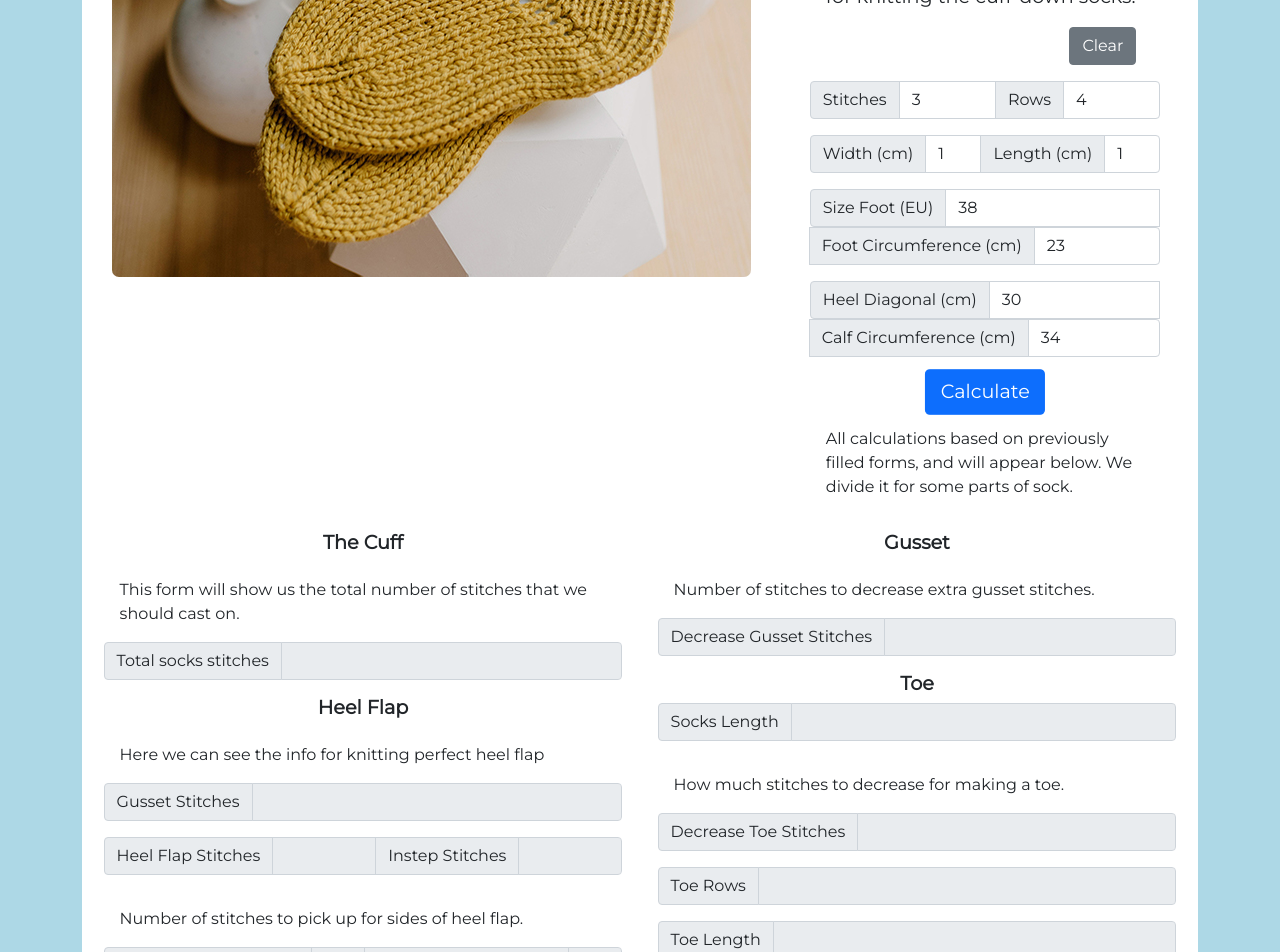
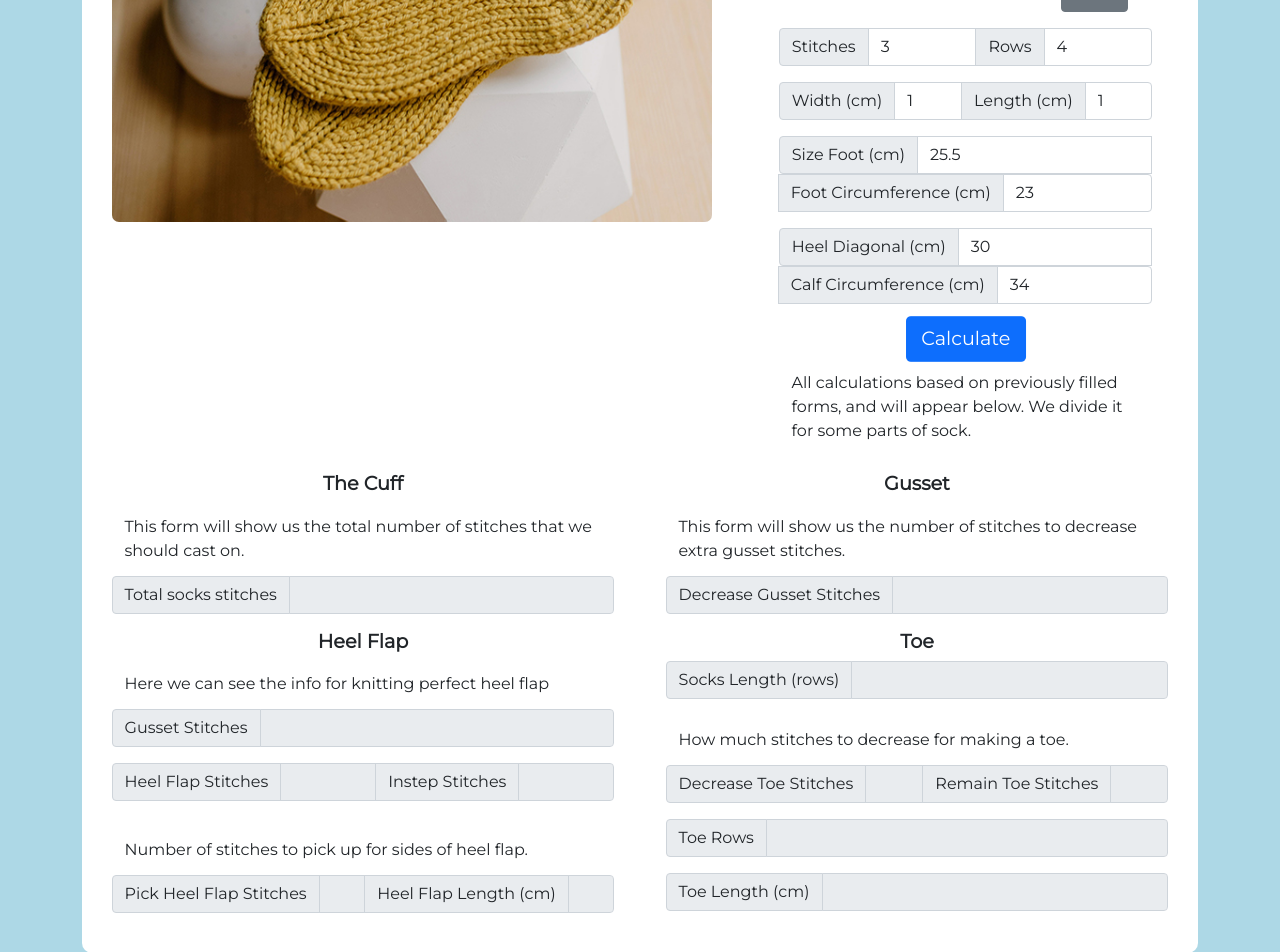
Before and after one commit to evoloshchenko/blanket-calc, a React (Create React App) app: page /socks in a window 1280 px wide. Shown: the part 480-1432 px from the top of the page. Built offline with nearby package versions, Linux system fonts and the light colour scheme.

Commit message:
Add other formulas to SocksCalculator, and also styled it a bit

```diff
--- a/src/calculators/socks/Calculator.js
+++ b/src/calculators/socks/Calculator.js
@@ -72,6 +72,7 @@ const SocksCard = () => {
   const [decreaseGussetStitches, setDecreaseGussetStitches] = useState();
   const [socksLength, setSocksLength] = useState();
   const [decreaseToeStitches, setDecreaseToeStitches] = useState();
+  const [toeStitches, setToeStitches] = useState();
   const [toeRows, setToeRows] = useState();
   const [toeLength, setToeLength] = useState();
 
@@ -99,6 +100,12 @@ const SocksCard = () => {
     setInstepStitches(sock.instepStitches);
     setPickHeelFlapStitches(sock.pickHeelFlapStitches);
     setHeelFlapLength(sock.heelFlapLength);
+    setDecreaseGussetStitches(sock.decreaseGussetStitches);
+    setSocksLength(sock.socksLength);
+    setDecreaseToeStitches(sock.decreaseToeStitches);
+    setToeStitches(sock.toeStitches);
+    setToeRows(sock.toeRows);
+    setToeLength(sock.toeLength);
   };
 
   //The general function of calculation
@@ -137,16 +144,16 @@ const SocksCard = () => {
   return (
     <div>
       <Container>
-        <div className="socks-card p-3">
+        <div className="socks-card p-4 pt-2">
           <Row className="fill-data">
-            <Col>
+            <Col className="me-2">
               <DetailImage
                 id="socks-image"
                 image={SocksIMG}
                 alt="socks-image"
               />
             </Col>
-            <Col>
+            <Col className="ms-2">
               <Card.Body>
                 <Card.Title>Cuff-Down Socks Calculator</Card.Title>
                 <Card.Text>
@@ -202,6 +209,7 @@ const SocksCard = () => {
               decreaseGussetStitches={decreaseGussetStitches}
               socksLength={socksLength}
               decreaseToeStitches={decreaseToeStitches}
+              toeStitches={toeStitches}
               toeRows={toeRows}
               toeLength={toeLength}
             />
--- a/src/calculators/socks/InputForm.js
+++ b/src/calculators/socks/InputForm.js
@@ -46,7 +46,7 @@ const InputForm = ({
       </InputGroup>
       <InputGroup className="mb-3">
         <NumberInput
-          label="Size Foot (EU)"
+          label="Size Foot (cm)"
           id="size-foot"
           value={sizeFoot}
           setValue={setSizeFoot}
--- a/src/calculators/socks/Results.js
+++ b/src/calculators/socks/Results.js
@@ -16,10 +16,11 @@ const Results = ({
   decreaseToeStitches,
   toeRows,
   toeLength,
+  toeStitches,
 }) => {
   return (
     <>
-      <Col>
+      <Col className="me-2">
         <div className="text-center">
           <h4 className="font-weight-bold">The Cuff</h4>
         </div>
@@ -38,7 +39,7 @@ const Results = ({
         <div className="text-center">
           <h4 className="font-weight-bold">Heel Flap</h4>
         </div>
-        <p className="text-left">
+        <p className="heel-flap">
           Here we can see the info for knitting perfect heel flap
         </p>
         <InputGroup className="mb-3">
@@ -49,7 +50,7 @@ const Results = ({
             value={gussetStitches}
           />
         </InputGroup>
-        <InputGroup className="mb-3">
+        <InputGroup className="mb-4">
           <NumberInput
             label="Heel Flap Stitches"
             id="heel-flap-stitches"
@@ -79,11 +80,14 @@ const Results = ({
           />
         </InputGroup>
       </Col>
-      <Col>
+      <Col className="ms-2">
         <div className="text-center">
           <h4 className="font-weight-bold">Gusset</h4>
         </div>
-        <p>Number of stitches to decrease extra gusset stitches.</p>
+        <p>
+          This form will show us the number of stitches to decrease extra gusset
+          stitches.
+        </p>
         <InputGroup className="mb-3">
           <NumberInput
             label="Decrease Gusset Stitches"
@@ -97,7 +101,7 @@ const Results = ({
         </div>
         <InputGroup className="mb-3">
           <NumberInput
-            label="Socks Length"
+            label="Socks Length (rows)"
             id="socks-length"
             disabled
             value={socksLength}
@@ -111,6 +115,12 @@ const Results = ({
             disabled
             value={decreaseToeStitches}
           />
+          <NumberInput
+            label="Remain Toe Stitches"
+            id="toe-stitches"
+            disabled
+            value={toeStitches}
+          />
         </InputGroup>
         <InputGroup className="mb-3">
           <NumberInput
@@ -122,7 +132,7 @@ const Results = ({
         </InputGroup>
         <InputGroup className="mb-3">
           <NumberInput
-            label="Toe Length"
+            label="Toe Length (cm)"
             id="toe-length"
             disabled
             value={toeLength}
--- a/src/calculators/socks/models.js
+++ b/src/calculators/socks/models.js
@@ -56,4 +56,28 @@ export class Sock {
   get heelFlapLength() {
     return Math.ceil(this.pickHeelFlapStitches / this.gaugeStitches);
   }
+
+  get decreaseGussetStitches() {
+    return Math.ceil(this.gussetStitches - this.stitches);
+  }
+
+  get socksLength() {
+    return Math.ceil(this.footSize * this.gaugeRows);
+  }
+
+  get decreaseToeStitches() {
+    return Math.ceil(this.stitches - 16);
+  }
+
+  get toeStitches() {
+    return Math.ceil(this.stitches - this.decreaseToeStitches);
+  }
+
+  get toeRows() {
+    return Math.ceil(this.decreaseToeStitches / 2);
+  }
+
+  get toeLength() {
+    return Math.ceil(this.toeRowsNumber / this.gaugeRows);
+  }
 }
--- a/src/constants.js
+++ b/src/constants.js
@@ -10,7 +10,7 @@ export const INITIAL_GAUGE_STITCHES = 3;
 export const INITIAL_GAUGE_ROWS = 4;
 export const INITIAL_GAUGE_LENGTH = 1;
 export const INITIAL_GAUGE_WIDTH = 1;
-export const INITIAL_SIZE_FOOT = 38;
+export const INITIAL_SIZE_FOOT = 25.5;
 export const INITIAL_FOOT_CIRCUM = 23;
 export const INITIAL_HEEL_DIAGONAL = 30;
 export const INITIAL_CALF_CIRCUM = 34;
--- a/src/styles/_app.scss
+++ b/src/styles/_app.scss
@@ -29,7 +29,7 @@ a {
 
 p {
   font-size: 1rem;
-  padding: 1rem;
+  padding: 0.8rem;
 }
 
 .card {
--- a/src/styles/_socksCard.scss
+++ b/src/styles/_socksCard.scss
@@ -14,6 +14,9 @@ p {
   margin: 0;
 }
 
+.heel-flap{
+  padding-top: 0.7rem;
+}
 .col {
   padding: 0rem 1.1rem;
   padding-bottom: 0rem;
@@ -23,14 +26,11 @@ p {
   width: auto;
 }
 
-.card-img {
-  padding: 0;
-}
-
 #socks-image {
-  margin: 0.5rem;
-  margin-top: 1.5rem;
-  margin-bottom: 1.5rem;
+  max-width: 600px;
+  max-height: 600px;
+  margin: 0rem;
+  margin-top: 1rem;
   padding: 0rem;
   border-radius: 7px;
 }
```
